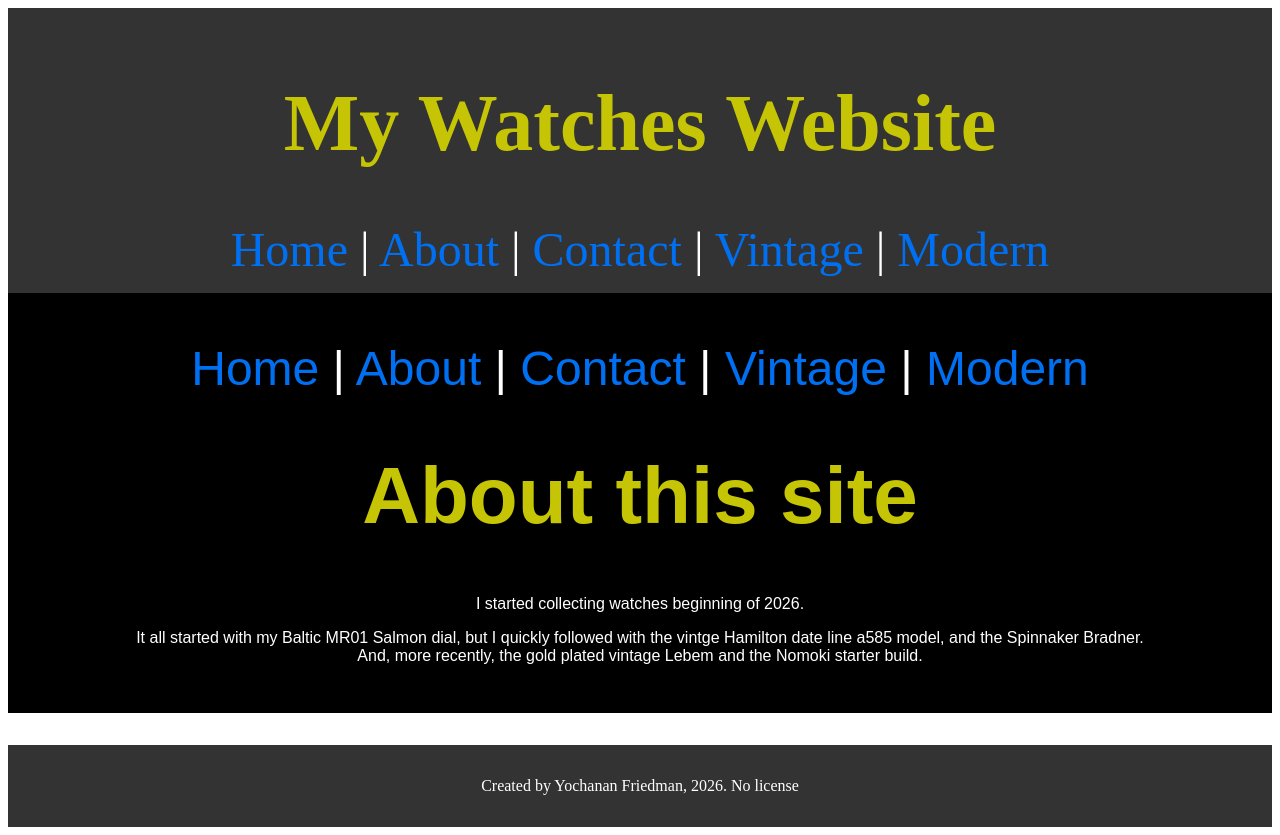
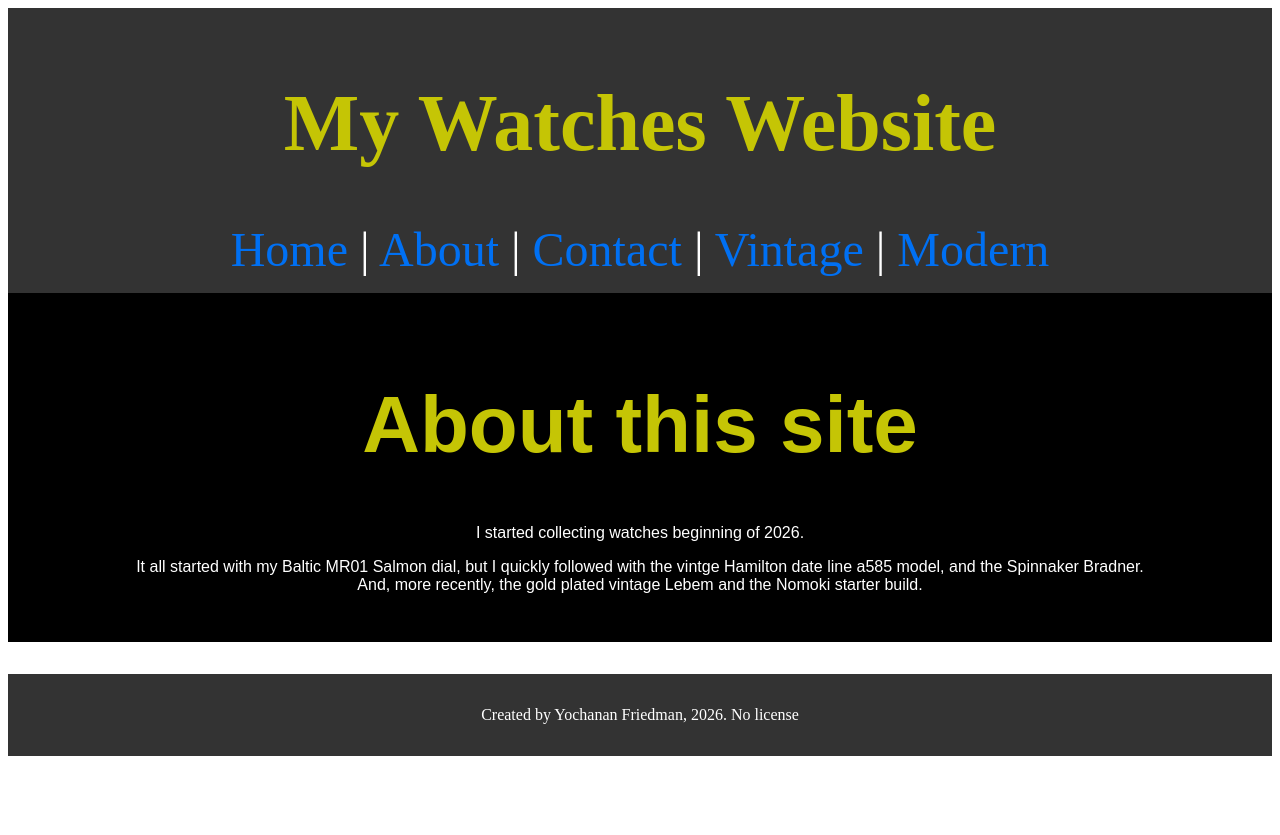
Before and after one commit to YochananBear/my-watches-website, a Next.js app: page /about in a window 1280 px wide. After the commit the page ends 800 px from the top, so only its background shows below. Built offline with nearby package versions, Linux system fonts and the light colour scheme.

Commit message:
Fix layout syntax

```diff
--- a/app/about/page.js
+++ b/app/about/page.js
@@ -3,9 +3,6 @@ import '../styles.css';
 export default function about() {
   return (
     <main>
-      <nav>
-        <a href="/">Home</a> | <a href="/about">About</a> | <a href="/contact">Contact</a> | <a href="/vintage">Vintage</a> | <a href="/modern">Modern</a>
-      </nav>
       <h1>About this site</h1>
       <p>I started collecting watches beginning of 2026.</p>
       <p>It all started with my Baltic MR01 Salmon dial, but I quickly followed with the vintge Hamilton date line a585 model, and the Spinnaker Bradner.<br />
--- a/app/contact/page.js
+++ b/app/contact/page.js
@@ -4,9 +4,6 @@ import './contact.css';
 export default function Contact() {
   return (
     <main>
-      <nav>
-        <a href="/">Home</a> | <a href="/about">About</a> | <a href="/contact">Contact</a> | <a href="/vintage">Vintage</a> | <a href="/modern">Modern</a>
-      </nav>
       <h1>Contacts</h1>
       <p>Email me at notarealemail@fakemail.com<br />
       Call me at 1-800-668-7325<br />
--- a/app/modern/page.js
+++ b/app/modern/page.js
@@ -5,9 +5,6 @@ import './modern.css';
 export default function Modern() {
   return (
     <main>
-      <nav>
-        <a href="/">Home</a> | <a href="/about">About</a> | <a href="/contact">Contact</a> | <a href="/vintage">Vintage</a> | <a href="/modern">Modern</a>
-      </nav>
       <h1>Modern Watches</h1>
       <p>These are my modern watches.</p>
       <div className="image-grid">
--- a/app/vintage/page.js
+++ b/app/vintage/page.js
@@ -5,10 +5,6 @@ import './vintage.css';
 export default function Vintage() {
   return (
     <main>
-
-      <nav>
-        <a href="/">Home</a> | <a href="/about">About</a> | <a href="/contact">Contact</a> | <a href="/vintage">Vintage</a> | <a href="/modern">Modern</a>
-      </nav>
 
       <h1>Vintage Watches</h1>
 
```
